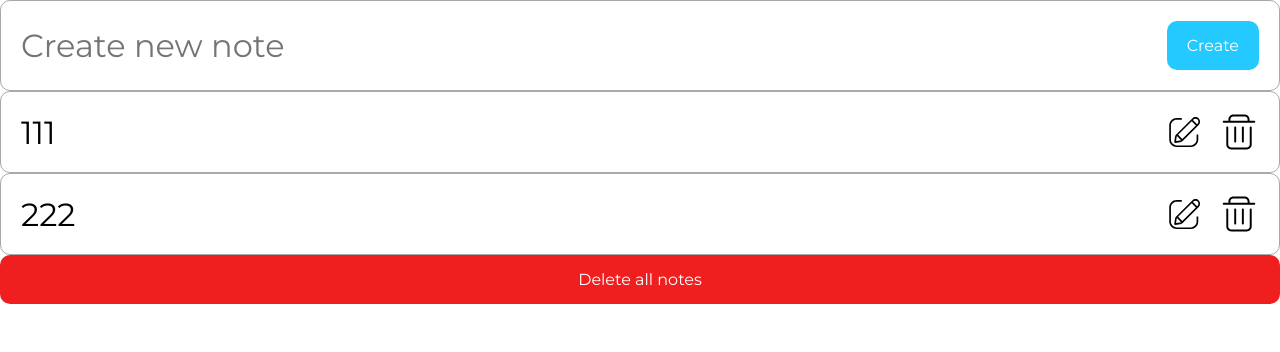
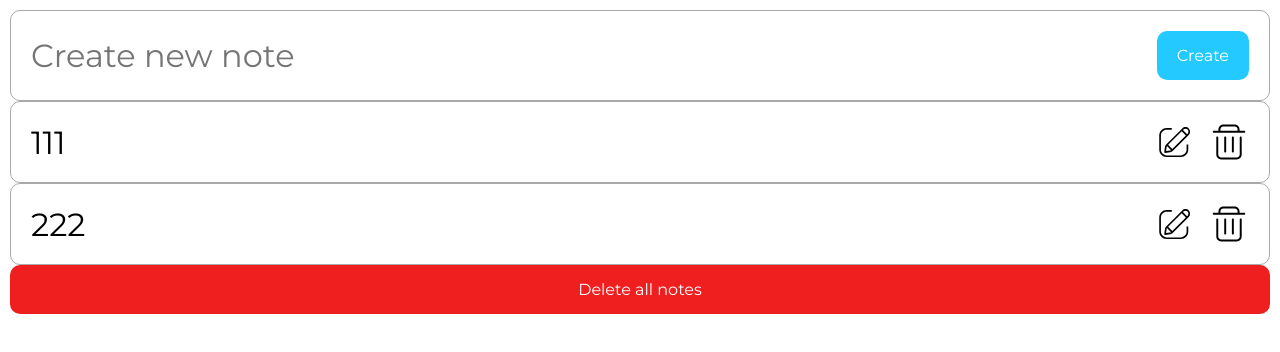
Before and after one commit to Alissse271/notes-app, a React (Create React App) app: page / in a window 1280 px wide. Shown: the top 352 px of the page. Built offline with nearby package versions, Linux system fonts and the light colour scheme.

Commit message:
feat(): add logic for creation new note

```diff
--- a/package.json
+++ b/package.json
@@ -12,11 +12,14 @@
         "@types/react": "^18.0.28",
         "@types/react-dom": "^18.0.11",
         "@types/styled-components": "^5.1.26",
+        "@types/uuid": "^9.0.1",
         "react": "^18.2.0",
         "react-dom": "^18.2.0",
+        "react-hook-form": "^7.43.7",
         "react-scripts": "5.0.1",
         "styled-components": "^5.3.9",
         "typescript": "^4.9.5",
+        "uuid": "^9.0.0",
         "web-vitals": "^2.1.4"
     },
     "scripts": {
--- a/src/components/Button/Button.tsx
+++ b/src/components/Button/Button.tsx
@@ -4,7 +4,7 @@ import { ButtonHTMLAttributes } from 'react';
 interface ButtonProps {
     type: ButtonHTMLAttributes<HTMLButtonElement>['type'];
     label: string;
-    onClick: () => void;
+    onClick?: () => void;
     isPrimary?: boolean;
     className?: string;
 }
--- a/src/components/CreateNoteBlock/CreateNoteBlock.tsx
+++ b/src/components/CreateNoteBlock/CreateNoteBlock.tsx
@@ -1,21 +1,43 @@
-import { Button, Input } from 'components';
-import { Container } from './styles';
+import { Button } from 'components';
+import { Container, StyledInput, ErrorMessage } from './styles';
+import { v4 as uuidv4 } from 'uuid';
+import { useNotesContext } from 'context';
+import { SubmitHandler, useForm } from 'react-hook-form';
+
+interface FormValues {
+    title: string;
+    id: string;
+}
 
 export const CreateNoteBlock = () => {
+    const { setNewNote } = useNotesContext();
+
+    const {
+        register,
+        handleSubmit,
+        reset,
+        formState: { errors },
+    } = useForm<FormValues>();
+
+    const onSubmit: SubmitHandler<FormValues> = ({ title }) => {
+        setNewNote({ title, id: uuidv4() });
+        reset();
+    };
+
     return (
-        <Container>
-            <Input
+        <Container onSubmit={handleSubmit(onSubmit)}>
+            <StyledInput
+                type="text"
                 placeholder="Create new note"
-                type="text"
-                onChange={() => console.log('sd')}
-                value={''}
+                {...register('title', {
+                    required: '*title is required',
+                    minLength: { value: 3, message: '*min 3 characters' },
+                })}
             />
-            <Button
-                type="button"
-                label="Create"
-                onClick={() => console.log('sd')}
-                isPrimary
-            />
+            {errors.title && (
+                <ErrorMessage>{errors.title.message}</ErrorMessage>
+            )}
+            <Button type="submit" label="Create" isPrimary />
         </Container>
     );
 };
--- a/src/components/CreateNoteBlock/styles.ts
+++ b/src/components/CreateNoteBlock/styles.ts
@@ -1,6 +1,6 @@
 import styled from 'styled-components';
 
-const Container = styled.div`
+const Container = styled.form`
     display: flex;
     justify-content: space-between;
     align-items: center;
@@ -11,5 +11,18 @@ const Container = styled.div`
     border: 1px solid #a9a9a9;
     border-radius: 10px;
 `;
+const StyledInput = styled.input`
+    width: 100%;
+    height: 40px;
 
-export { Container };
+    font-size: 32px;
+
+    &:focus-visible {
+        outline: none;
+    }
+`;
+const ErrorMessage = styled.p`
+    color: #f01f1f;
+`;
+
+export { Container, StyledInput, ErrorMessage };
--- a/src/templates/MainTemplate/styles.ts
+++ b/src/templates/MainTemplate/styles.ts
@@ -1,7 +1,13 @@
 import { Button } from 'components';
 import styled from 'styled-components';
 
-const StyledMainTemplate = styled.div``;
+const StyledMainTemplate = styled.div`
+    max-width: 1280px;
+    width: 100%;
+
+    margin: 0 auto;
+    padding: 10px;
+`;
 const StyledButton = styled(Button)`
     width: 100%;
 `;
```
Also changed, not shown: 1 other file (tests, documents, lock files or other folders).
